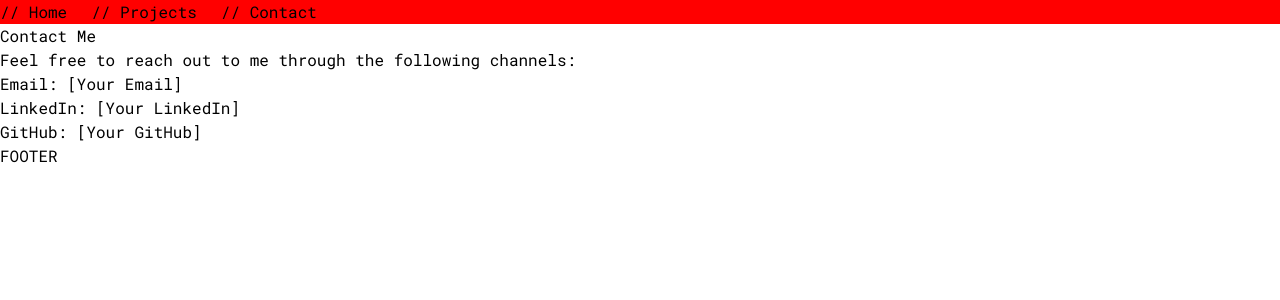
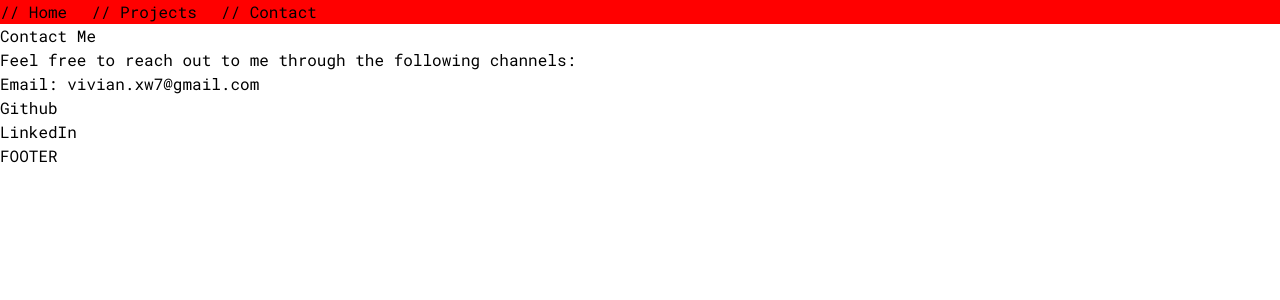
Before and after one commit to vivian-xw7/vue_wp_1, a Vue app: page /contact in a window 1280 px wide. Shown: the top 300 px of the page. Built offline with nearby package versions, Linux system fonts and the light colour scheme.

Commit message:
header styles

```diff
--- a/src/views/ContactView.vue
+++ b/src/views/ContactView.vue
@@ -3,9 +3,13 @@
       <h1>Contact Me</h1>
       <p>Feel free to reach out to me through the following channels:</p>
       <ul>
-        <li>Email: [Your Email]</li>
-        <li>LinkedIn: [Your LinkedIn]</li>
-        <li>GitHub: [Your GitHub]</li>
+        <li>Email: vivian.xw7@gmail.com</li>
+        <li>
+          <a href="https://github.com/vivian-xw7" class="">Github</a>
+        </li>
+        <li>
+          <a href="https://www.linkedin.com/in/vivian-hayes-4629911a2/" class="">LinkedIn</a>
+        </li>
       </ul>
     </div>
   </template>
```
